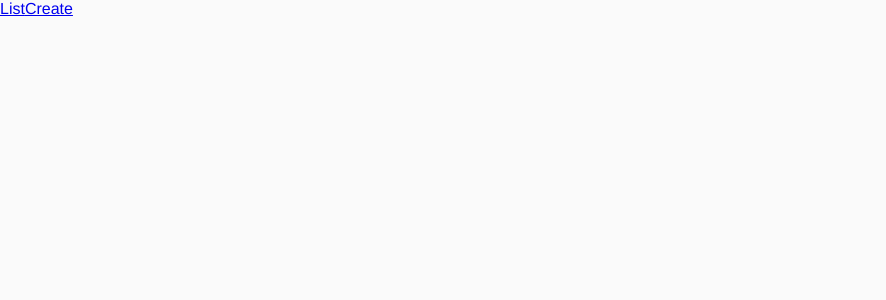
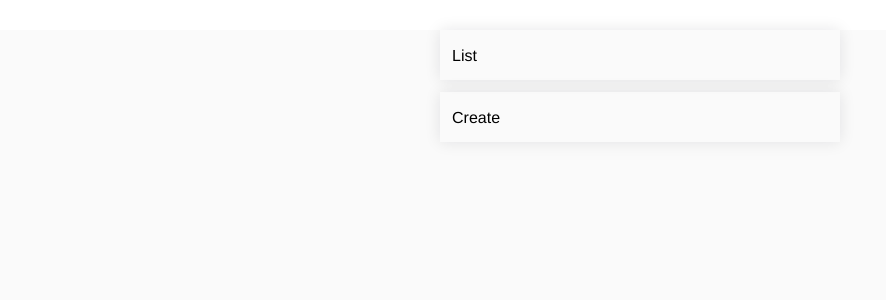
Before and after one commit to huytran17/note, a Next.js app in the folder dashboard/: page / in a window 1280 px wide. Shown: the top 300 px of the page, without its empty margins (0-886 px from the left). Built offline with nearby package versions, Linux system fonts and the light colour scheme.

Commit message:
card list UI

```diff
--- a/dashboard/src/app/globals.css
+++ b/dashboard/src/app/globals.css
@@ -9,3 +9,40 @@
   background-color: rgba(239, 239, 239, 0.3);
   height: 100vh;
 }
+
+.link-list {
+  display: flex;
+  flex-direction: column;
+  justify-content: space-around;
+  margin: 0 auto;
+  max-width: 400px;
+  gap: 12px;
+  margin-top: 30px;
+}
+
+.link-list .link-item {
+  display: flex;
+  flex-direction: column;
+  justify-content: center;
+  transition: all 0.25s linear;
+}
+
+.link-list .link-item:hover {
+  box-shadow: rgba(0, 0, 0, 0.15) 0px 15px 25px,
+    rgba(0, 0, 0, 0.05) 0px 5px 10px;
+}
+
+.link-list a {
+  padding: 8px 12px;
+  width: 100%;
+  height: 50px;
+  box-shadow: rgba(17, 17, 26, 0.1) 0px 0px 16px;
+  color: #000;
+  text-decoration: none;
+  font-size: 16px;
+  line-height: 35px;
+}
+
+.link-list a:visited {
+  color: #000;
+}
--- a/dashboard/src/app/page.tsx
+++ b/dashboard/src/app/page.tsx
@@ -5,8 +5,14 @@ import Link from "next/link";
 export default function Home() {
   return (
     <main>
-      <Link href="/list">List</Link>
-      <Link href="/create">Create</Link>
+      <div className="link-list">
+        <div className="link-item">
+          <Link href="/list">List</Link>
+        </div>
+        <div className="link-item">
+          <Link href="/create">Create</Link>
+        </div>
+      </div>
     </main>
   );
 }
```
